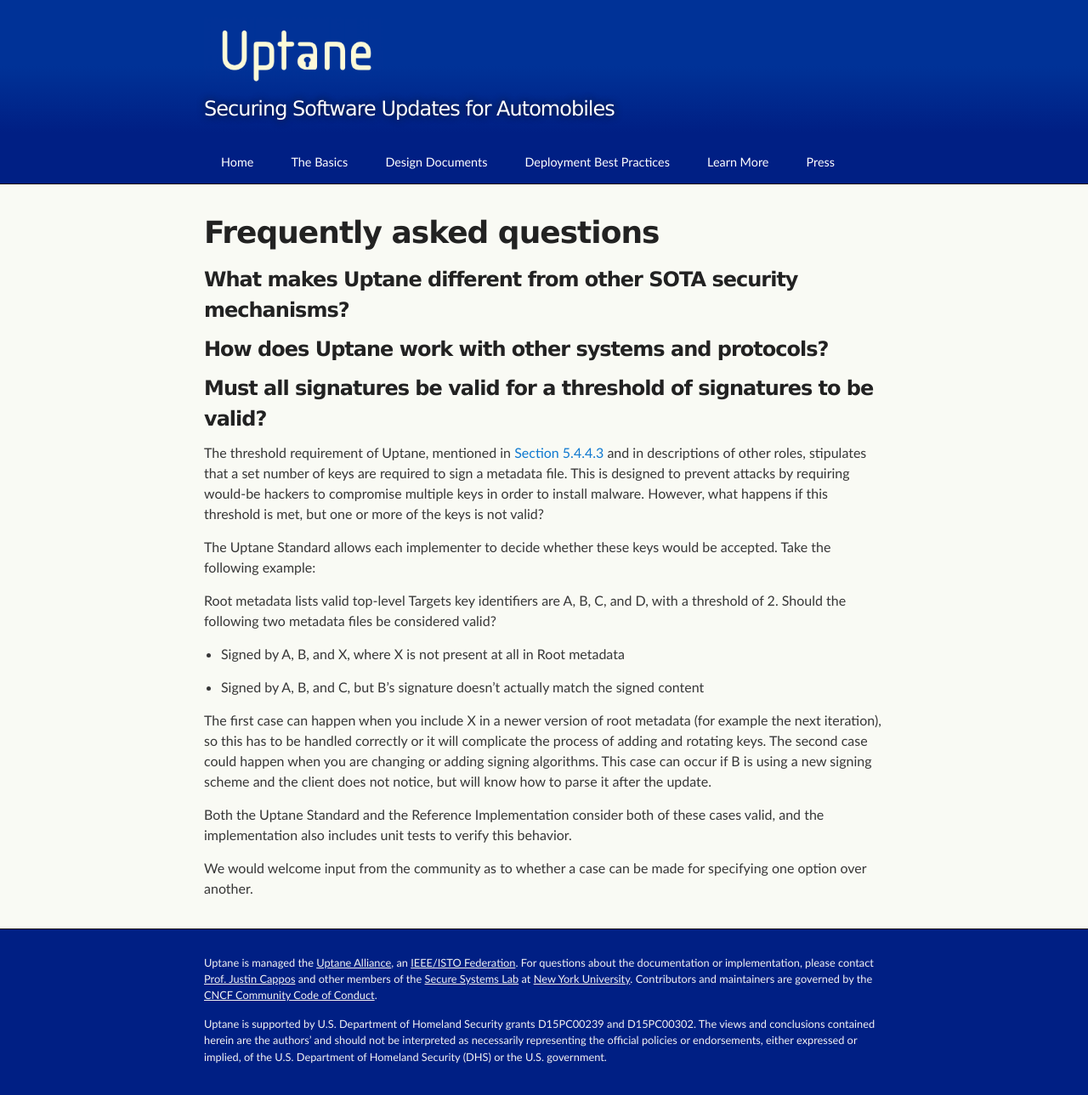
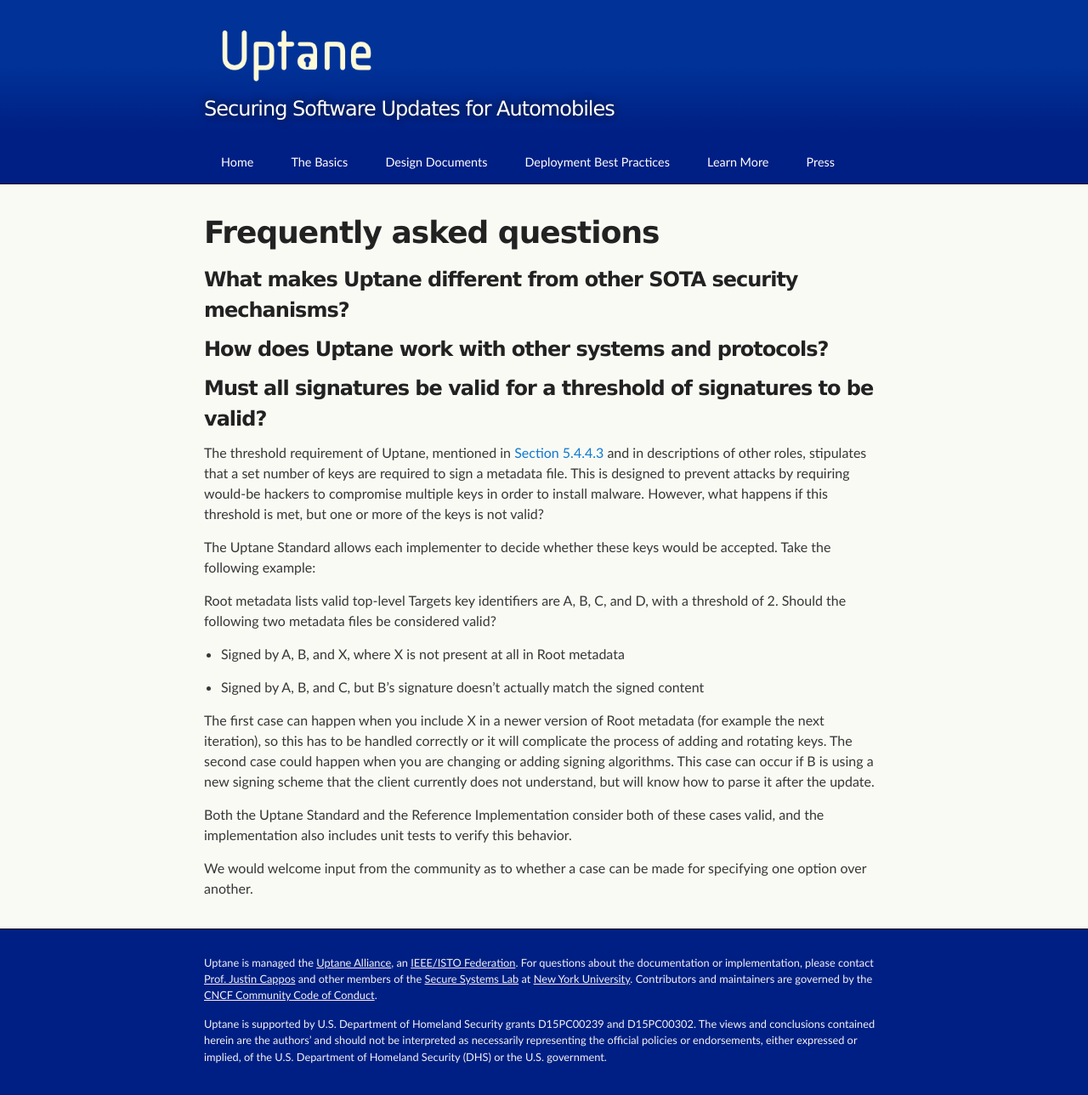
Before and after one commit to uptane/deployment-considerations, a Jekyll site: the page built from faq.md, in a window 1280 px wide. Shown: the whole page at 85% size. Built offline with Jekyll 4.4.1, drawn with Linux system fonts in a browser that asks for light colours; our own code applies the rules of GitHub Pages for plain Markdown files.

Commit message:
Update faq.md
Co-authored-by: Patrick Vacek <patrickvacek@gmail.com>

```diff
--- a/faq.md
+++ b/faq.md
@@ -27,7 +27,7 @@ Root metadata lists valid top-level Targets key identifiers are A, B, C, and D,
 
 * Signed by A, B, and C, but B's signature doesn't actually match the signed content
 
-The first case can happen when you include X in a newer version of root metadata (for example the next iteration), so this has to be handled correctly or it will complicate the process of adding and rotating keys. The second case could happen when you are changing or adding signing algorithms. This case can occur if B is using a new signing scheme and the client does not notice, but will know how to parse it after the update.
+The first case can happen when you include X in a newer version of Root metadata (for example the next iteration), so this has to be handled correctly or it will complicate the process of adding and rotating keys. The second case could happen when you are changing or adding signing algorithms. This case can occur if B is using a new signing scheme that the client currently does not understand, but will know how to parse it after the update.
 
 Both the Uptane Standard and the Reference Implementation consider both of these cases valid, and the implementation also includes unit tests to verify this behavior.
 
```
